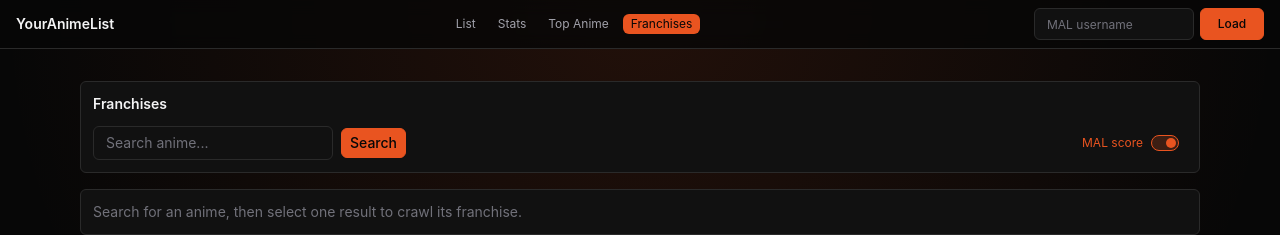
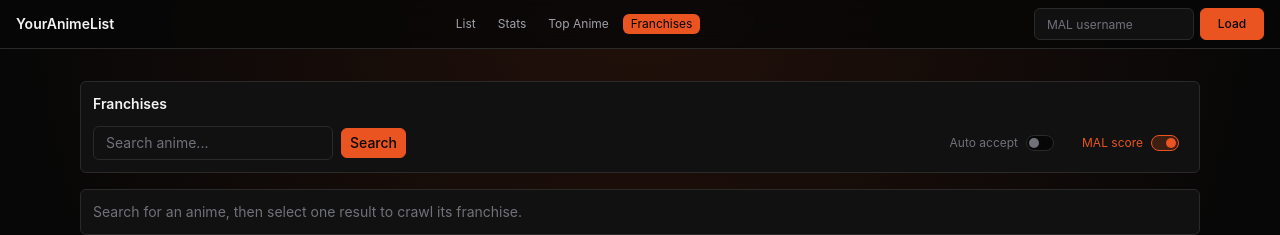
Before and after one commit to diegogliarte/YourAnimeList, a SvelteKit app: page /franchises in a window 1280 px wide. Shown: the top 235 px of the page. Built offline with nearby package versions, Linux system fonts and the light colour scheme.

Commit message:
add autoaccept in franchises

```diff
--- a/src/routes/franchises/+page.svelte
+++ b/src/routes/franchises/+page.svelte
@@ -29,6 +29,25 @@
 
 	let showSearch = $state(false);
 	let showMalScore = $state(true);
+	let autoAccept = $state(false);
+
+	const autoAcceptingAnimeIds = new Set<number>();
+
+	$effect(() => {
+		if (!autoAccept) return;
+
+		for (const candidate of animeData.franchisePendingList) {
+			if (autoAcceptingAnimeIds.has(candidate.animeId)) continue;
+
+			autoAcceptingAnimeIds.add(candidate.animeId);
+
+			void animeData
+				.acceptFranchiseCandidate(candidate.animeId)
+				.finally(() => {
+					autoAcceptingAnimeIds.delete(candidate.animeId);
+				});
+		}
+	});
 
 	const columns: TableColumn<AnimeDetails>[] = $derived.by(() => {
 		const baseColumns: TableColumn<AnimeDetails>[] = [
@@ -323,8 +342,10 @@
 				</div>
 			{/if}
 
-			<Toggle bind:checked={showMalScore} label="MAL score" class="ml-auto" />
-		</div>
+			<div class="ml-auto flex items-center gap-3">
+				<Toggle bind:checked={autoAccept} label="Auto accept" />
+				<Toggle bind:checked={showMalScore} label="MAL score" />
+			</div>		</div>
 	</Panel>
 
 	{#if shouldShowSearch && animeData.franchiseSearchResults.length > 0}
```
